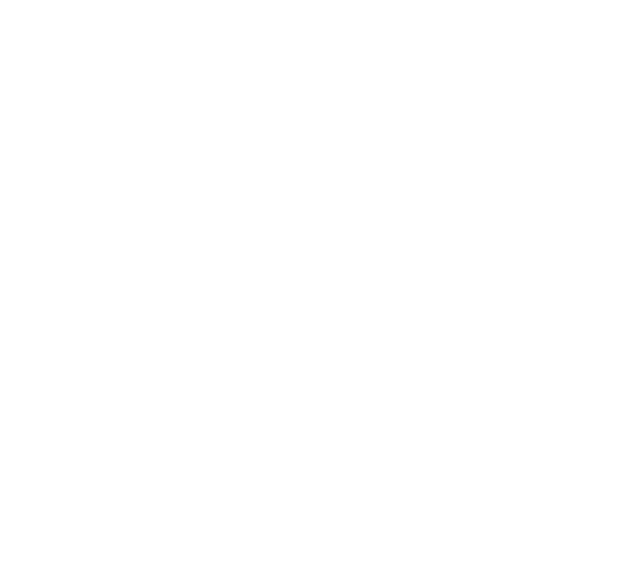
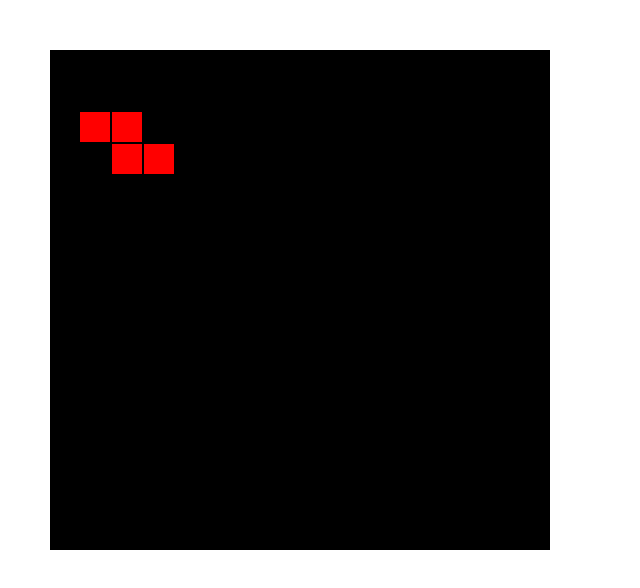
Before and after one commit to delonnewman/tetris.js, a plain HTML site: page index.html in a window 1280 px wide. Shown: the whole page, without its empty margins (0-640 px from the left). Drawn offline with nearby package versions, Linux system fonts and the light colour scheme.

Commit message:
able to render tetriminos on canvas

```diff
--- a/index.html
+++ b/index.html
@@ -1,7 +1,19 @@
 <html>
 	<head>
         <title>Tetris</title>
+        <script type="text/javascript" src="http://code.jquery.com/jquery-1.7.1.min.js"></script>
         <script type="text/javascript" src="tetris.js"></script>
+		<script type="text/javascript">
+			$(document).ready(function(){
+				$("#board").renderGame();
+			});
+		</script>
     </head>
-    <body></body>
+	<body>
+		<div style="position: absolute; top: 50px; left: 50px">
+			<canvas id="board" width="500" height="500">
+				Your browser does not support HTML5 canvas.
+			</canvas>
+		</div>
+	</body>
 </html>
--- a/tetris.js
+++ b/tetris.js
@@ -4,10 +4,22 @@
 
 var tetris = { VERSION : '0.0.0' };
 
+
 tetris.model = function(){
     var EMPTY  = 0;
-    var WIDTH  = 10;
-    var HEIGHT = 20;
+	var WIDTH  = 10;
+	var HEIGHT = 20;
+
+	// drop rates for each level
+	var RATES = {
+		1 : 0.5,
+		2 : 0.75,
+		3 : 1,
+		4 : 1.25,
+		5 : 1.5,
+		6 : 1.75,
+		7 : 2
+	};
 
     // tetriminos
     var I = [[0,0,0,0],
@@ -45,14 +57,14 @@ tetris.model = function(){
              [0,7,7,0],
              [0,0,0,0]];
 
-    function Tetrimino(t) {
-        var tetrimino = t;
+    function Tetrimino(tetrimino, position) {
+		this.matrix = tetrimino;
 
-        var position = [5, (HEIGHT-1)];
+		this.getMatrix = function() {
+			return this.matrix;
+		};
 
-        var rate = 1000;
-
-        this.drop = function() {
+        this.drop = function(rate) {
             var that = this;
             setTimeout(function(){
 	            if ( position[1] > 0 ) {
@@ -92,46 +104,36 @@ tetris.model = function(){
         this.rotate = function() {
             var i = 0;
             var t = [];
-            for ( ; i < tetrimino.length; i++ ) {
+            for ( ; i < this.matrix.length; i++ ) {
                 var j = 0;
-                for ( ; j < tetrimino[0].length; j++ ) {
+                for ( ; j < this.matrix[0].length; j++ ) {
                     t[j] = t[j] || [];
-                    t[j][tetrimino[0].length - 1 - i] = tetrimino[i][j];
+                    t[j][this.matrix[0].length - 1 - i] = this.matrix[i][j];
                 }
             }
-            tetrimino = t;
+            this.matrix = t;
         }
 
         this.display = function() {
             var i = 0;
-            for ( ; i < tetrimino.length; i++ ) {
-                console.log(tetrimino[i]);
+            for ( ; i < this.matrix.length; i++ ) {
+                console.log(this.matrix[i]);
             }
         }
+
+		this.map = function(fn) {
+			var i = 0;
+			for ( ; this.matrix.length; i++ ) {
+				fn.apply(this, this.matrix[i], i);
+			}
+		};
 
         return this;
     }
 
-
-    function Board() {
-
-        var board = function (w, h) {
-            var b = [];
-            var i = 0;
-            for ( ; i < w; i++ ) {
-                b[i] = [];
-                var j = 0;
-                for ( ; j < h; j++ ) {
-                    b[i][j] = EMPTY
-                }
-            }
-            return b;
-        }(WIDTH, HEIGHT);
-    }
-
     return {
         Tetrimino:Tetrimino,
-        Board:Board,
+		RATES:RATES,
         I:I,
         J:J,
         T:T,
@@ -142,9 +144,73 @@ tetris.model = function(){
     }
 }();
 
-tetris.test = function(){
-    function testSuite() {
+tetris.view = function ( $ ) {
+	var SQUARE_PX = 30;
+	var COLORS    = {
+		1 : "#ff0000",
+	};
 
-    }
-    return { suite:testSuite }
-}();
+	function Game(canvas, context, level) {
+		this.canvas  = canvas;
+		this.context = context;
+		this.level   = level || 1;
+
+		this.currentTetrimino = new tetris.model.Tetrimino(tetris.model.Z, [30, 30]);
+
+		this.renderSquare = function(x, y, color) {
+			color = color || "#ff0000";
+
+			var fill = this.context.fillStyle;
+			this.context.fillStyle = color;
+			this.context.fillRect(x, y, SQUARE_PX, SQUARE_PX);
+			this.context.fillStyle = fill;
+		}
+
+		this.renderTetrimino = function(t) {
+			var pos = t.getPosition();
+			var matrix = t.getMatrix();
+			var i = 0;
+			var vertical = pos[1];
+			for ( ; i < matrix.length; i++ ) {
+				var j = 0;
+				var horizontal = pos[0];
+				var y = i > 0 ? vertical += (SQUARE_PX + 2) : vertical;
+				for ( ; j < matrix[i].length; j++ ) {
+					var x = j > 0 ? horizontal += (SQUARE_PX + 2) : horizontal;
+					if ( matrix[i][j] != 0 ) {
+						this.renderSquare(x, y);
+					}
+				}
+			}
+		};
+
+		this.start = function() {
+			var canvas  = this.canvas;
+			var context = this.context;
+
+			context.fillStyle = "#000000";
+			context.fillRect(0, 0, canvas.width, canvas.height);
+
+			this.renderTetrimino(this.currentTetrimino);
+		};
+
+		this.pause = function() { };
+
+		this.end = function() { };
+	}
+
+	$.fn.renderGame = function(opts) {
+		if (!this[0]) {
+			throw("could not find canvas");
+		}
+
+		opts = opts || {};
+		var level = opts.level;
+
+		var canvas  = this[0];
+		var context = canvas.getContext("2d");
+		var game    = new Game(canvas, context, level);
+		game.start();
+	};
+
+}( jQuery );
```
